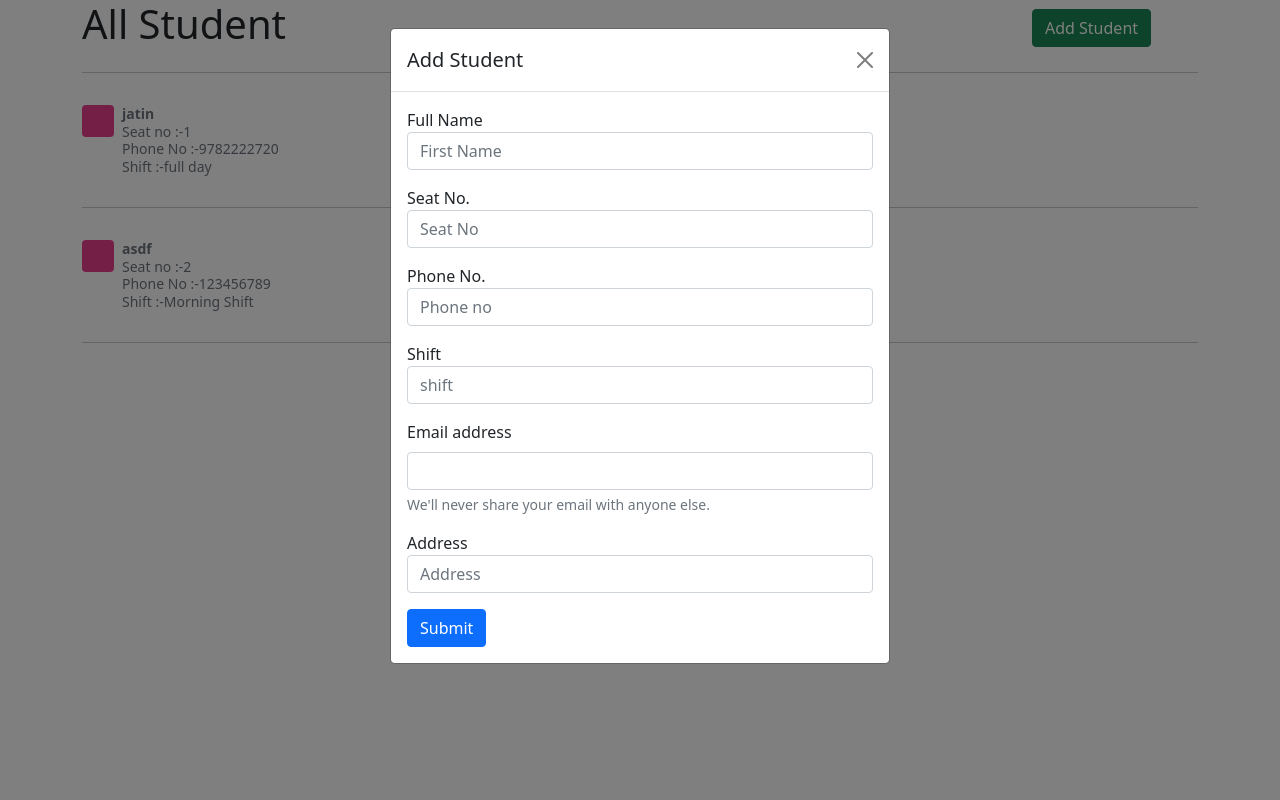
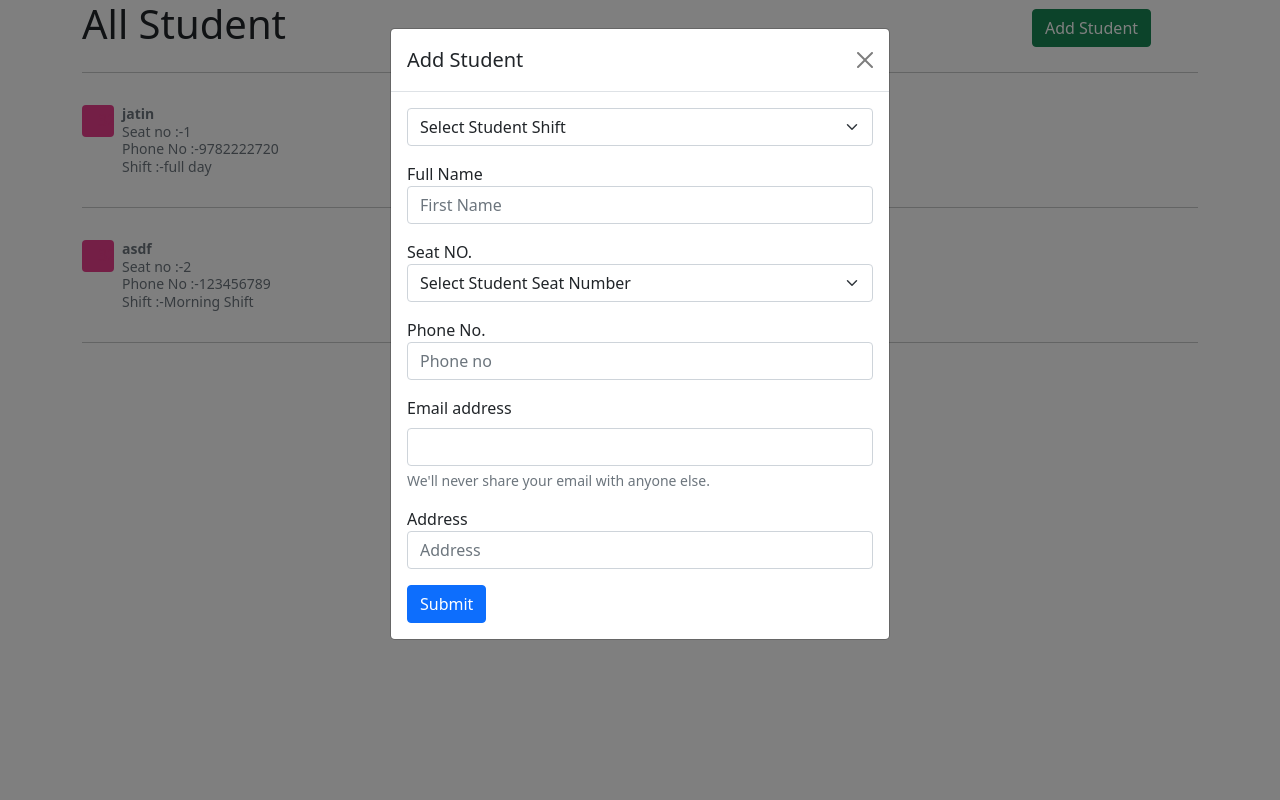
Before and after one commit to iamjatinyadav/librarymanagement, a Django app: page / in a window 1280 px wide, after a click on "Add Student". Run offline with Django 4.2, Linux system fonts and the light colour scheme; data comes from the database, SQL or seed files in the repository.

Commit message:
try to fatch seat no in forms and success

```diff
--- a/main/views.py
+++ b/main/views.py
@@ -5,5 +5,6 @@ from main.models import Student
 # Create your views here.
 def home(request):
     allstudent = Student.objects.all()
-    context = {'allstudent':allstudent}
+    seatno = Student.objects.raw('SELECT seatno FROM main_Student')
+    context = {'allstudent':allstudent,}
     return render(request, 'main/home.html', context)
--- a/templates/main/home.html
+++ b/templates/main/home.html
@@ -7,6 +7,14 @@
 
     <!-- Bootstrap CSS -->
     <link href="https://cdn.jsdelivr.net/npm/bootstrap@5.0.2/dist/css/bootstrap.min.css" rel="stylesheet" integrity="sha384-EVSTQN3/azprG1Anm3QDgpJLIm9Nao0Yz1ztcQTwFspd3yD65VohhpuuCOmLASjC" crossorigin="anonymous">
+    <script>
+
+      $(document).ready(function(){
+          $(".dropdown-menu li a").click(function(){
+          $("#options").text($(this).text());
+          });
+      });
+  </script>
 
     <title>home | library management</title>
   </head>
@@ -40,21 +48,33 @@
                 <form action="/addstudent" method="post">
                   {% csrf_token %}
                   <div class="mb-3">
+                    <select class="form-select" aria-label="Default select example">
+                      <option selected>Select Student Shift</option>
+                      <option value="1">Morning</option>
+                      <option value="2">Evening</option>
+                      <option value="3">Full Day</option>
+                    </select>
+                  </div>
+                  <div class="mb-3">
                     <label for="fname">Full Name</label>
                     <input type="text" class="form-control" id="fname" name="fname" placeholder="First Name" required />
                   </div>
                   <div class="mb-3">
-                    <label for="Sno">Seat No.</label>
-                    <input type="text" class="form-control" id="Sno" name="Sno" placeholder="Seat No" required />
+                    <label for="fname">Seat NO.</label>
+                    <select class="form-select" aria-label="Default select example">
+                      <option selected>Select Student Seat Number</option>
+                      {% for student in allstudent %}
+
+                      <option value="{{student.seatno}}">{{student.seatno}}</option>
+
+                      {% endfor %}
+                    </select>
                   </div>
                   <div class="mb-3">
                     <label for="phoneno">Phone No.</label>
                     <input type="text" class="form-control" id="phoneno" name="phoneno" placeholder="Phone no" required />
                   </div>
-                  <div class="mb-3">
-                    <label for="shift">Shift</label>
-                    <input type="text" class="form-control" id="shift" name="shift" placeholder="shift" required />
-                  </div>
+
                   <div class="mb-3">
                     <label for="email" class="form-label">Email address</label>
                     <input type="email" class="form-control" id="email" aria-describedby="emailHelp" name="email" required />
```
